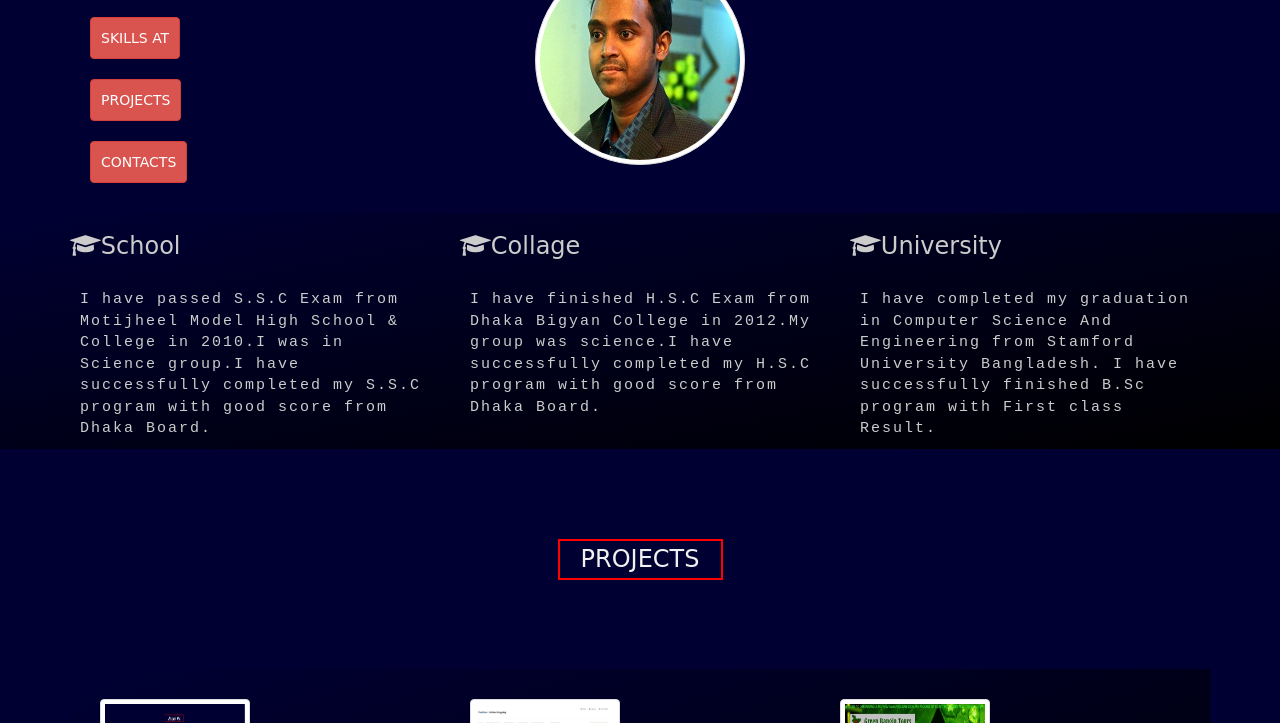
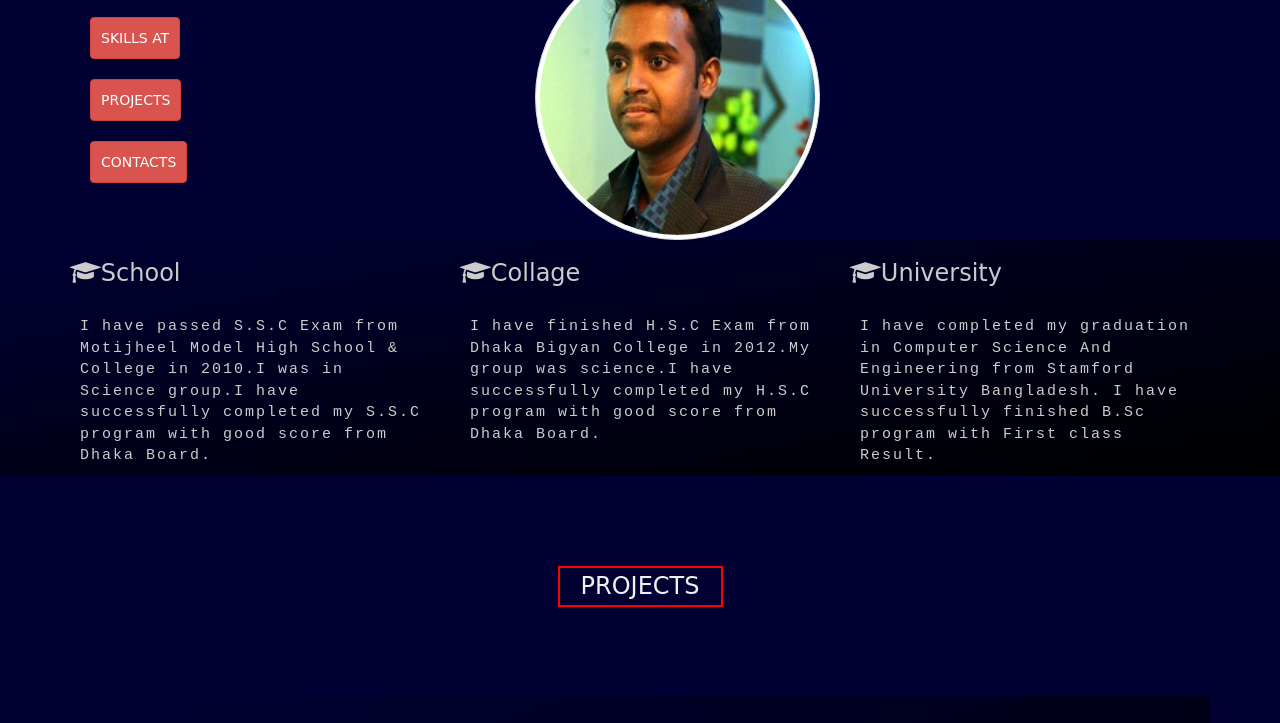
Before and after one commit to rehancse51/portfolio, a plain HTML site: page home.html in a window 1280 px wide. Shown: the part 255-978 px from the top of the page. Drawn offline with Linux system fonts and the light colour scheme.

Commit message:
Update home.html

```diff
--- a/home.html
+++ b/home.html
@@ -30,7 +30,7 @@
                     </div>
                     <div class="col-md-4">
                         <div class="my_image">
-                            <img src="rehan.jpg" class="img-circle img-responsive img-rounded img-thumbnail" alt="image">
+                            <img src="rehan.jpg" class="img-circle img-responsive img-rounded img-thumbnail" alt="image" style="height: 100%; width: 100%;"  >
                         </div>
                     </div>
                     <div class="col-md-4 ">
```
